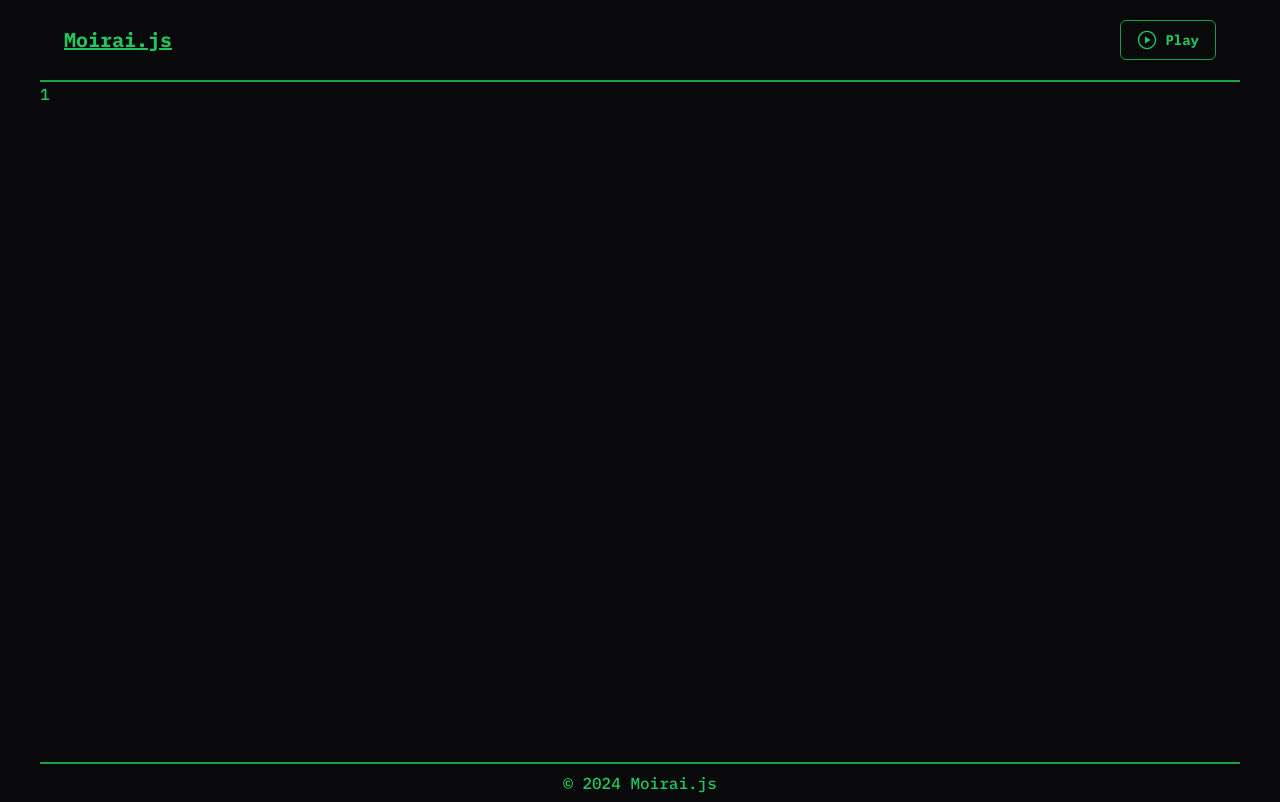
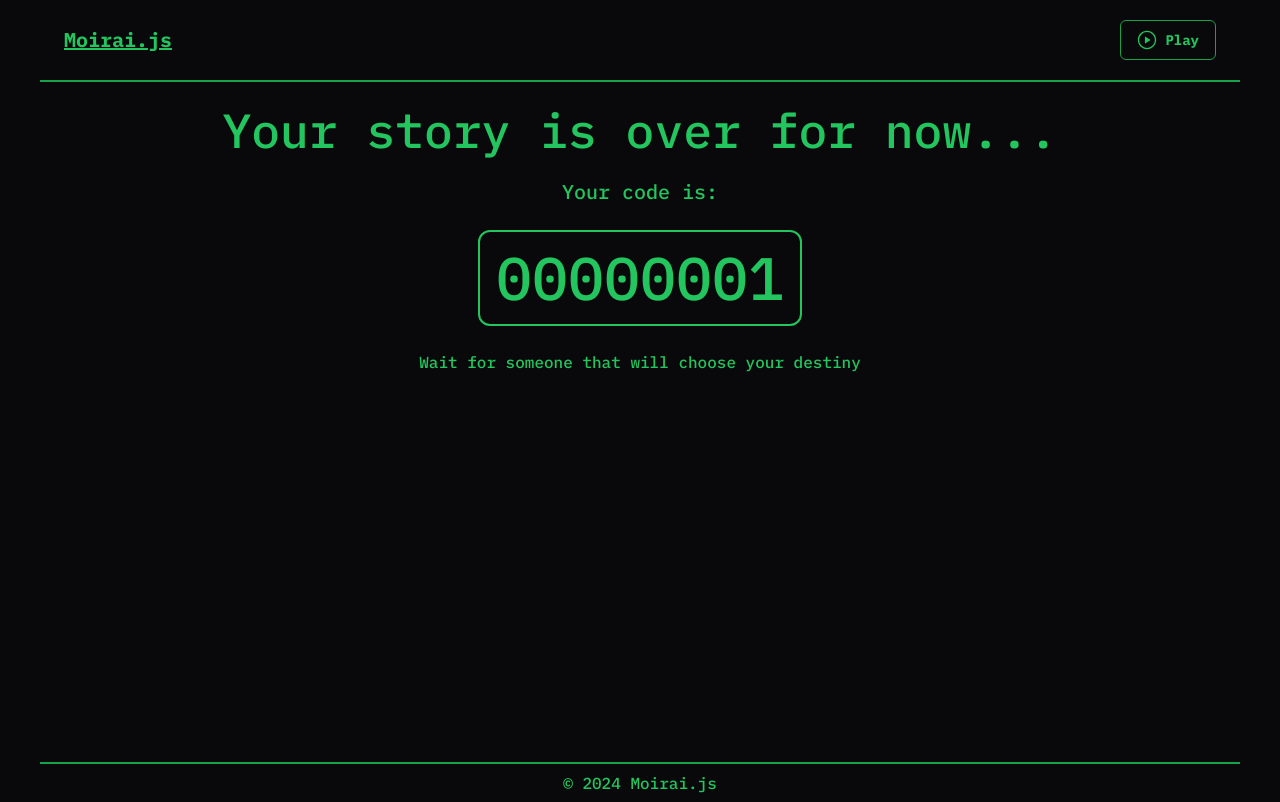
Before and after one commit to camilopaezz/moirai.js, a Next.js app: page /play/1 in a window 1280 px wide. Built offline with nearby package versions, Linux system fonts and the light colour scheme.

Commit message:
mockup codepage

```diff
--- a/src/app/play/[code]/page.tsx
+++ b/src/app/play/[code]/page.tsx
@@ -1,3 +1,4 @@
+import Link from 'next/link';
 import { FC } from 'react';
 
 type Props = {
@@ -9,7 +10,23 @@ type Props = {
 const CodePage: FC<Props> = ({ params }) => {
   const { code } = params;
 
-  return <div>{code}</div>;
+  return (
+    <div className="p-6">
+      <div className="flex flex-col items-center gap-6 text-center">
+        <h1 className="text-5xl">Your story is over for now...</h1>
+
+        <span className="text-xl">Your code is:</span>
+        <Link
+          href={`/destiny/${code}`}
+          className="w-fit rounded-xl border-2 border-green-500 p-4 text-6xl hover:underline"
+        >
+          {'0'.repeat(8 - code.length).concat(code)}
+        </Link>
+
+        <p>Wait for someone that will choose your destiny</p>
+      </div>
+    </div>
+  );
 };
 
 export default CodePage;
--- a/src/app/result/[code]/page.tsx
+++ /dev/null
@@ -1,14 +0,0 @@
-import { FC } from 'react';
-
-type Props = {
-  params: {
-    code: string;
-  };
-};
-
-const ResultPage: FC<Props> = async ({ params }) => {
-  const { code: id } = params;
-  return <div>id: {id}</div>;
-};
-
-export default ResultPage;
```
Also changed, not shown: src/db/actions/runs.ts (+1 -8 lines), src/types.d.ts (+8 -0 lines).
